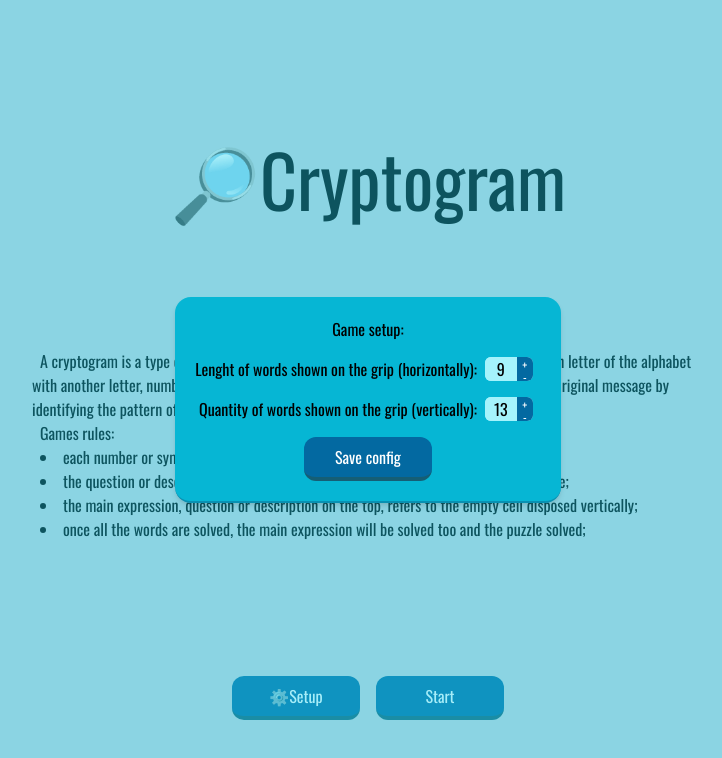
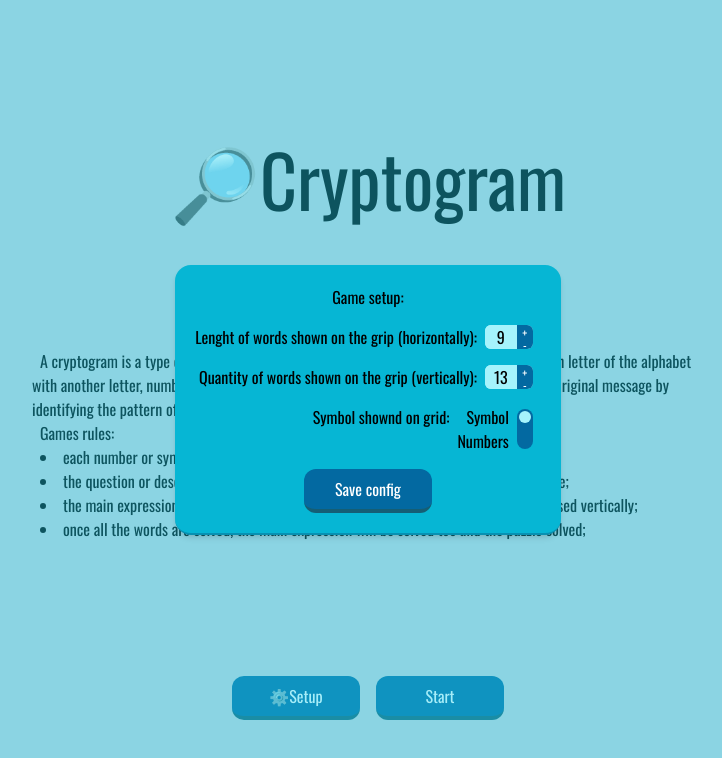
Before and after one commit to HartmannDev/cryptogram, a React (Vite) app: page / in a window 1280 px wide. Both pictures are taken after a click on the button "⚙️Setup". Shown: the top 758 px of the page, without its empty margins (272-994 px from the left). Built offline with nearby package versions, Linux system fonts and the light colour scheme.

Commit message:
Add symbol type option

```diff
--- a/src/App.tsx
+++ b/src/App.tsx
@@ -30,6 +30,7 @@ export type GridMapType = {
 export type GameConfigType = {
   wordLenght:number
   words_quantity:number
+  symbolType:'s'|'n'
 }
 
 export type GameDataType ={
@@ -44,7 +45,8 @@ export type GameDataType ={
 const gameData:GameDataType = {
   config:{
     wordLenght:9,
-    words_quantity:13
+    words_quantity:13,
+    symbolType: 's'
   },
   wordsData:[],
   lettersData:[],
--- a/src/components/line.tsx
+++ b/src/components/line.tsx
@@ -11,10 +11,11 @@ type Props = {
   onCellClick:Function
   onCellDoubleClick:Function
   lettersData:LettersType,
-  gridMap:GridMapType
+  gridMap:GridMapType,
+  symbolType:'s'|'n'
 }
 
-export default function Line({index, question, word, selectedIndex ,selectedSymbol , onCellClick, onCellDoubleClick, lettersData, gridMap}:Props){
+export default function Line({index, question, word, selectedIndex ,selectedSymbol , onCellClick, onCellDoubleClick, lettersData, gridMap, symbolType}:Props){
   const [popover, setPopover] = useState(false)
   const lineVariants = {
     normal: 'border-cyan-500  bg-cyan-200',
@@ -52,6 +53,8 @@ export default function Line({index, question, word, selectedIndex ,selectedSymb
         const cellId = `${index}-C${id}`
         const cell = gridMap.find(cell=>cell.cellIndex===cellId)
         const userValue = cell?.userValue
+        const letterIndex = lettersData.findIndex(el=>el.letter===char.toUpperCase())
+        const symbol = symbolType==='s'?lettersData[letterIndex].emoji:`${letterIndex+1}`
         return(
           <Cell
             key={cellId}
@@ -59,7 +62,7 @@ export default function Line({index, question, word, selectedIndex ,selectedSymb
             value={userValue??''}
             selectedId={selectedIndex}
             selectedIcon={selectedSymbol}
-            symbol={lettersData.filter(el=>el.letter===char.toUpperCase())[0].emoji}
+            symbol={symbol}
             onClick={onCellClick}
             onDoubleClick={onCellDoubleClick}
             isMainExpression={cell?.isMainExpression}
--- a/src/components/setup.tsx
+++ b/src/components/setup.tsx
@@ -2,6 +2,7 @@ import { useRef, useState } from "react";
 import { Button } from "./button";
 import { GameConfigType } from "../App";
 import { InputNumber } from "./inputNumber";
+import { Slider } from "./slider";
 
 type Props = {
   visible:boolean
@@ -15,6 +16,15 @@ export const GameSetup = ({ visible, setVisible, config, saveSetup }:Props)=>{
 
   const [wordLenght, setWordLenght] = useState(config.wordLenght)
   const [wordQtd, setWordQtd] = useState(config.words_quantity)
+  const [symbolType, setSymbolType] = useState(config.symbolType)
+
+  const selectSymbolType = (slideStatus:boolean)=>{
+    if(slideStatus){
+      setSymbolType('s')
+    }else{
+      setSymbolType('n')
+    }
+  }
 
   return (
     <>
@@ -35,12 +45,17 @@ export const GameSetup = ({ visible, setVisible, config, saveSetup }:Props)=>{
               <li className="my-4">Quantity of words shown on the grip (vertically):
                 <InputNumber initialValue={wordQtd} setValue={setWordQtd} range={{min:5, max:16}}/>
               </li>
+              <li className="my-4">Symbol shownd on grid:
+                <Slider onChange={selectSymbolType}/>
+              </li>
             </ul>
             <Button label='Save config' onClick={()=>{
               const newConfig:GameConfigType = {
                 wordLenght: wordLenght,
-                words_quantity: wordQtd
+                words_quantity: wordQtd,
+                symbolType: symbolType
               }
+              console.log(newConfig)
               saveSetup(newConfig)
               setVisible(false)
             }}/>
--- /dev/null
+++ b/src/components/slider.tsx
@@ -0,0 +1,30 @@
+import { useState } from "react"
+
+type SlideProps = {
+  onChange:Function
+}
+
+export function Slider({onChange}:SlideProps){
+  const [status, setStatus] = useState(false)
+  const statusVariants = {
+    false: 'self-end',
+    true: 'self-start'
+  }
+
+  const onSlideChange = ()=>{
+    setStatus(!status)
+    onChange(status)
+  }
+
+  return(
+    <div className="inline-flex flex-row mx-2 items-center">
+      <div className="flex flex-col mr-2">
+        <span>Symbol</span>
+        <span>Numbers</span>
+      </div>
+      <button className="flex w-4 h-10 rounded-full bg-sky-700" onClick={onSlideChange}>
+        <div className={`w-3 h-3 m-[.125rem] rounded-full bg-cyan-200 ${statusVariants[status?'false':'true']}`}></div>
+      </button>
+    </div>
+  )
+}
--- a/src/pages/grid.tsx
+++ b/src/pages/grid.tsx
@@ -129,6 +129,7 @@ export default function GridGame({ finishGame, reloadGame, gameData }:Props){
                 onCellDoubleClick={setSelectedSymbol}
                 lettersData={gameData.lettersData}
                 gridMap={gameData.gridMap}
+                symbolType={gameData.config.symbolType}
               />
             )
           })
```
